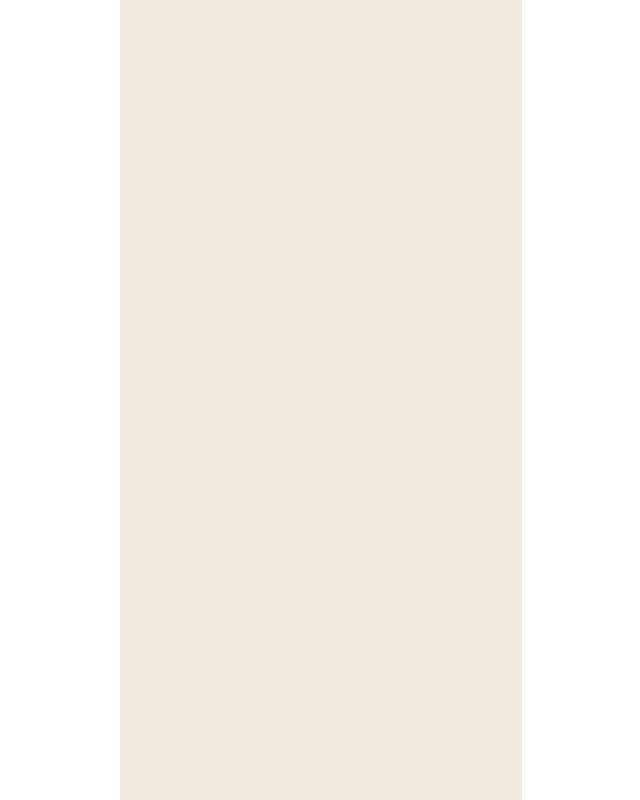
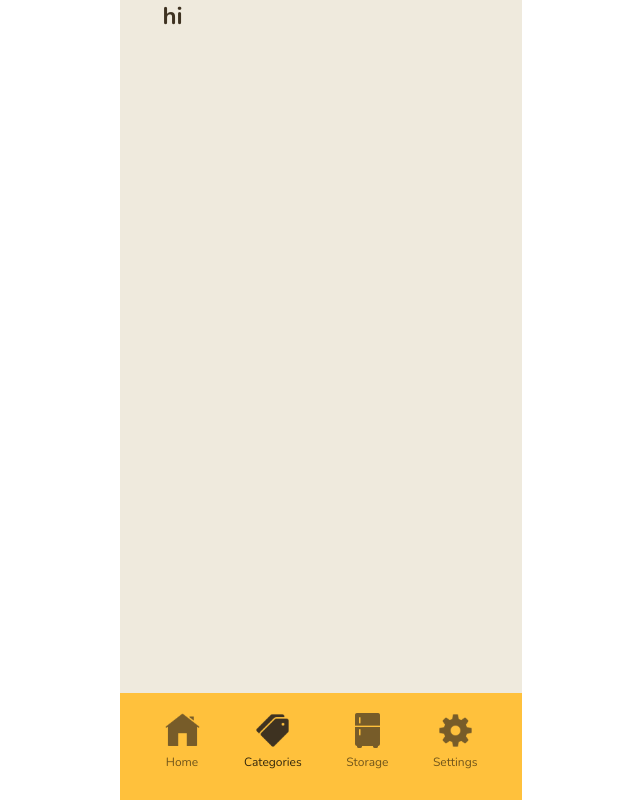
Before and after one commit to siljasihvo/easy-kitchen-frontend, a Vue app: page /categories in a window 1280 px wide. Before the commit this address had no page. Shown: the whole page, without its empty margins (319-959 px from the left). Built offline with nearby package versions, Linux system fonts and the light colour scheme.

Commit message:
Add Navigation persistence and new route

```diff
--- a/src/App.vue
+++ b/src/App.vue
@@ -1,10 +1,12 @@
 <script setup>
 import { RouterView } from "vue-router";
+import Navigation from "./components/Navigation.vue";
 </script>
 
 <template>
 	<div class="mobile-container">
 		<RouterView />
+		<Navigation />
 	</div>
 </template>
 
--- a/src/components/Information.vue
+++ b/src/components/Information.vue
@@ -4,9 +4,9 @@ import InformationCard from "./InformationCard.vue";
 
 <template>
 	<section class="information-cards">
-		<InformationCard count="47" description="Total items" />
-		<InformationCard count="6" description="Expiring soon" />
-		<InformationCard count="3" description="Expired" />
+		<InformationCard :count="47" description="Total items" />
+		<InformationCard :count="6" description="Expiring soon" />
+		<InformationCard :count="3" description="Expired" />
 	</section>
 </template>
 
--- a/src/components/Navigation.vue
+++ b/src/components/Navigation.vue
@@ -72,4 +72,17 @@ ul {
 	margin-top: 6px;
 	opacity: 0.8;
 }
+
+.nav-li {
+	opacity: 0.7;
+	transition: opacity 0.3s ease;
+}
+
+.nav-li.router-link-active {
+	opacity: 1;
+}
+
+.nav-li:hover {
+	opacity: 1;
+}
 </style>
--- a/src/router/index.js
+++ b/src/router/index.js
@@ -1,5 +1,6 @@
 import { createRouter, createWebHistory } from 'vue-router'
 import HomeView from '../views/HomeView.vue'
+import CategoriesView from '../views/CategoriesView.vue'
 
 const router = createRouter({
   history: createWebHistory(import.meta.env.BASE_URL),
@@ -8,6 +9,11 @@ const router = createRouter({
       path: '/',
       name: 'home',
       component: HomeView
+    },
+    {
+      path: '/categories',
+      name: 'categories',
+      component: CategoriesView
     }
   ],
 })
--- /dev/null
+++ b/src/views/CategoriesView.vue
@@ -0,0 +1,7 @@
+<script setup></script>
+
+<template>
+	<main>
+		<h2>hi</h2>
+	</main>
+</template>
--- a/src/views/HomeView.vue
+++ b/src/views/HomeView.vue
@@ -1,5 +1,4 @@
 <script setup>
-import Navigation from "../components/Navigation.vue";
 import Searchbar from "../components/Searchbar.vue";
 import Information from "../components/Information.vue";
 import OverviewCard from "../components/OverviewCard.vue";
@@ -9,10 +8,8 @@ import Greeting from "../components/Greeting.vue";
 <template>
 	<main>
 		<Greeting />
-		<Navigation />
 		<Searchbar />
 		<Information />
-		<!-- <OverviewCard /> -->
 		<OverviewCard
 			item-name="Bananas"
 			quantity="6 pieces"
```
